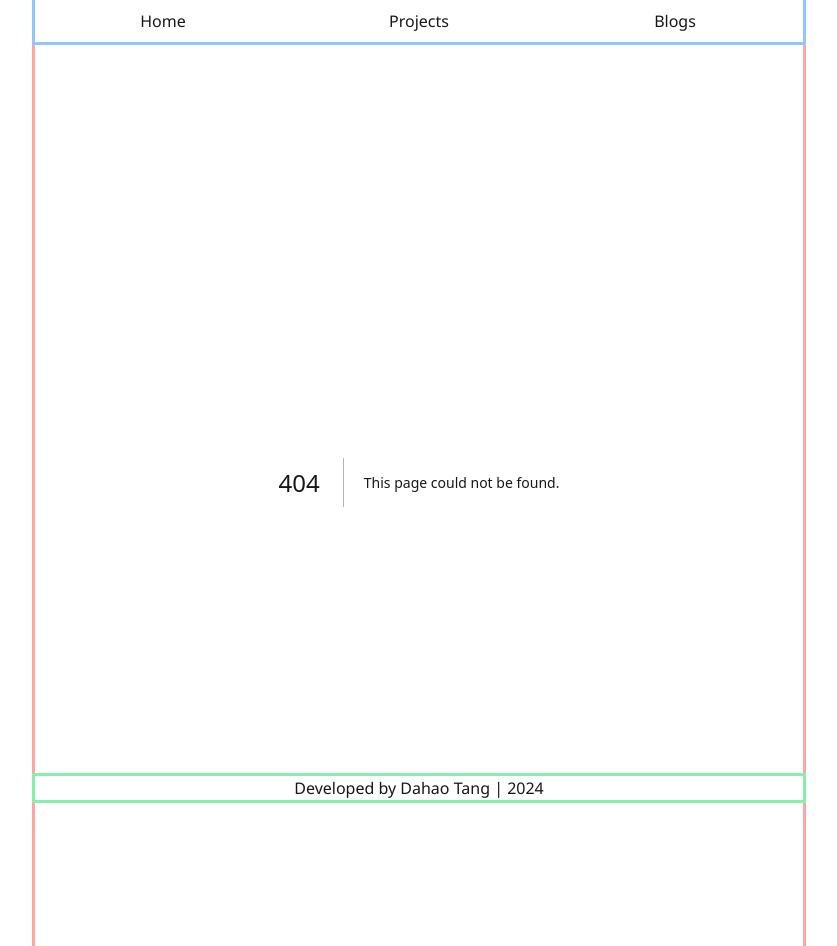
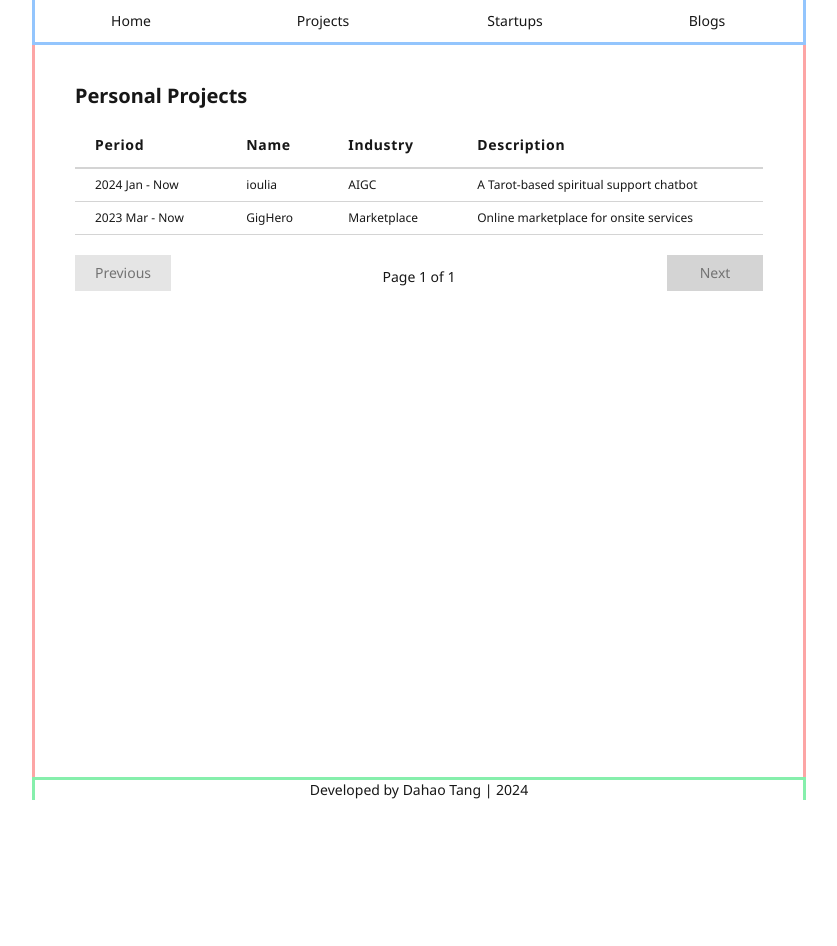
Before and after one commit to DahaoTang/DahaoTang.github.io, a Next.js app: page /project/personal in a window 1280 px wide. Before the commit this address had no page. Shown: the whole page, without its empty margins (221-1058 px from the left). After the commit the page ends 800 px from the top, so only its background shows below. Built offline with nearby package versions, Linux system fonts and the light colour scheme.

Commit message:
personal project updated

```diff
--- /dev/null
+++ b/app/(site)/blog/page.tsx
@@ -0,0 +1,9 @@
+import { Heading1, Heading2 } from "@/app/components/Heading";
+
+export default function Blogs() {
+	return (
+		<div>
+			<Heading1 content="Blogs" />
+		</div>
+	);
+}
--- /dev/null
+++ b/app/(site)/project/page.tsx
@@ -0,0 +1,19 @@
+import { Heading1, Heading2 } from "@/app/components/Heading";
+
+export default function Home() {
+	return (
+		<div>
+			<Heading1 content="Dahao Tang" />
+			<div className="pt-3">
+				<Heading2 content="USYD" />
+				<p>Bachelor of Advanced Computing, majoring in Computer Science</p>
+				<p>Bachelor of Commerce, majoring in Finance</p>
+				<p>WAM: Distinction; GPA: 3.8</p>
+			</div>
+			<div className="pt-3">
+				<Heading2 content="Mensa" />
+				<p>Australian Mensa member: ID 11196</p>
+			</div>
+		</div>
+	);
+}
--- /dev/null
+++ b/app/(site)/project/personal/page.tsx
@@ -0,0 +1,42 @@
+import { Heading1 } from "@/app/components/Heading";
+import PaginatedList from "@/app/components/PaginatedList";
+
+const personalProjectsTableColumns = [
+	"Period",
+	"Name",
+	"Industry",
+	"Description",
+	"URL",
+];
+
+const personalProjects = [
+	{
+		Period: "2024 Jan - Now",
+		Name: "ioulia",
+		Industry: "AIGC",
+		Description: "A Tarot-based spiritual support chatbot",
+		URL: "https://ioulia.app",
+	},
+	{
+		Period: "2023 Mar - Now",
+		Name: "GigHero",
+		Industry: "Marketplace",
+		Description: "Online marketplace for onsite services",
+		URL: "https://gighero.com.au",
+	},
+];
+
+export default function PersonalProjects() {
+	return (
+		<div>
+			<Heading1 content="Personal Projects" />
+			<div className="pt-3">
+				<PaginatedList
+					items={personalProjects}
+					itemsPerPage={10}
+					columnNames={personalProjectsTableColumns}
+				/>
+			</div>
+		</div>
+	);
+}
--- /dev/null
+++ b/app/(site)/project/research/page.tsx
@@ -0,0 +1,9 @@
+import { Heading1, Heading2 } from "@/app/components/Heading";
+
+export default function ResearchProjects() {
+	return (
+		<div>
+			<Heading1 content="Research Projects" />
+		</div>
+	);
+}
--- /dev/null
+++ b/app/(site)/startup/page.tsx
@@ -0,0 +1,9 @@
+import { Heading1, Heading2 } from "@/app/components/Heading";
+
+export default function Startups() {
+	return (
+		<div>
+			<Heading1 content="Startups" />
+		</div>
+	);
+}
--- a/app/components/Headbar.tsx
+++ b/app/components/Headbar.tsx
@@ -10,14 +10,16 @@ export default function Headbar() {
 				<DropdownMenu
 					triggerText="Projects"
 					items={[
-						{ text: "Research Projects", href: "/item2" },
-						{ text: "Personal Projects", href: "/item3" },
-						{ text: "Startups", href: "/item1" },
+						{ text: "Research Projects", href: "/project/research" },
+						{ text: "Personal Projects", href: "/project/personal" },
 					]}
 				/>
 			</div>
 			<div className="flex-1 text-center">
-				<a href="/">Blogs</a>
+				<a href="/startup">Startups</a>
+			</div>
+			<div className="flex-1 text-center">
+				<a href="/blog">Blogs</a>
 			</div>
 		</div>
 	);
--- /dev/null
+++ b/app/components/PaginatedList.tsx
@@ -0,0 +1,101 @@
+"use client";
+
+import { useState } from "react";
+
+interface PaginatedListProps {
+	items: { [key: string]: string }[];
+	itemsPerPage: number;
+	columnNames: string[];
+}
+
+const PaginatedList: React.FC<PaginatedListProps> = ({
+	items,
+	itemsPerPage,
+	columnNames,
+}) => {
+	const [currentPage, setCurrentPage] = useState<number>(1);
+
+	const pageCount = Math.ceil(items.length / itemsPerPage);
+	const indexOfLastItem = currentPage * itemsPerPage;
+	const indexOfFirstItem = indexOfLastItem - itemsPerPage;
+	const currentItems = items.slice(indexOfFirstItem, indexOfLastItem);
+
+	const paginate = (pageNumber: number) => setCurrentPage(pageNumber);
+
+	const handleRowClick = (url: string) => {
+		window.open(url, "_blank");
+	};
+
+	return (
+		<div>
+			<table className="min-w-full leading-normal">
+				<thead>
+					<tr>
+						{columnNames.slice(0, -1).map((name, index) => (
+							<th
+								key={index}
+								className="px-5 py-3 border-b-2 border-neutral-300 text-left text-md tracking-wider"
+							>
+								{name}
+							</th>
+						))}
+					</tr>
+				</thead>
+				<tbody>
+					{currentItems.map((item, idx) => (
+						<tr
+							key={idx}
+							className="hover:bg-neutral-100 cursor-pointer text-left text-xs"
+							onClick={() =>
+								handleRowClick(item[columnNames[columnNames.length - 1]])
+							}
+						>
+							{columnNames.slice(0, -1).map(
+								(
+									col,
+									index
+								) => (
+									<td
+										key={index}
+										className="px-5 py-2 border-b border-neutral-300"
+									>
+										{item[col]}
+									</td>
+								)
+							)}
+						</tr>
+					))}
+				</tbody>
+			</table>
+			<div className="flex justify-between mt-5">
+				<button
+					className={`px-4 py-2 w-24 ${
+						currentPage <= 1
+							? "text-neutral-500 bg-neutral-200 cursor-not-allowed"
+							: "text-white bg-neutral-900 hover:bg-neutral-800"
+					}`}
+					onClick={() => paginate(currentPage - 1)}
+					disabled={currentPage <= 1}
+				>
+					Previous
+				</button>
+				<span className="mt-3">
+					Page {currentPage} of {pageCount}
+				</span>
+				<button
+					className={`px-4 py-2 w-24 ${
+						currentPage >= pageCount
+							? "text-neutral-500 bg-neutral-300 cursor-not-allowed"
+							: "text-white bg-neutral-900 hover:bg-neutral-800"
+					}`}
+					onClick={() => paginate(currentPage + 1)}
+					disabled={currentPage >= pageCount}
+				>
+					Next
+				</button>
+			</div>
+		</div>
+	);
+};
+
+export default PaginatedList;
--- a/app/layout.tsx
+++ b/app/layout.tsx
@@ -22,7 +22,7 @@ export default function RootLayout({
 	return (
 		<html lang="en">
 			<body className={`${noto_sans.className} flex flex-col min-h-screen`}>
-				<div className="flex justify-center text-neutral-900">
+				<div className="flex justify-center text-neutral-900 text-sm">
 					{/* The size of the website is set to a fixed 768px, the small screen width chosen by openai.com */}
 					<div className="w-[768px] flex flex-col min-h-screen outline outline-red-300">
 						<div className="sticky top-0 z-10 h-[42px] bg-white outline outline-blue-300">
```
